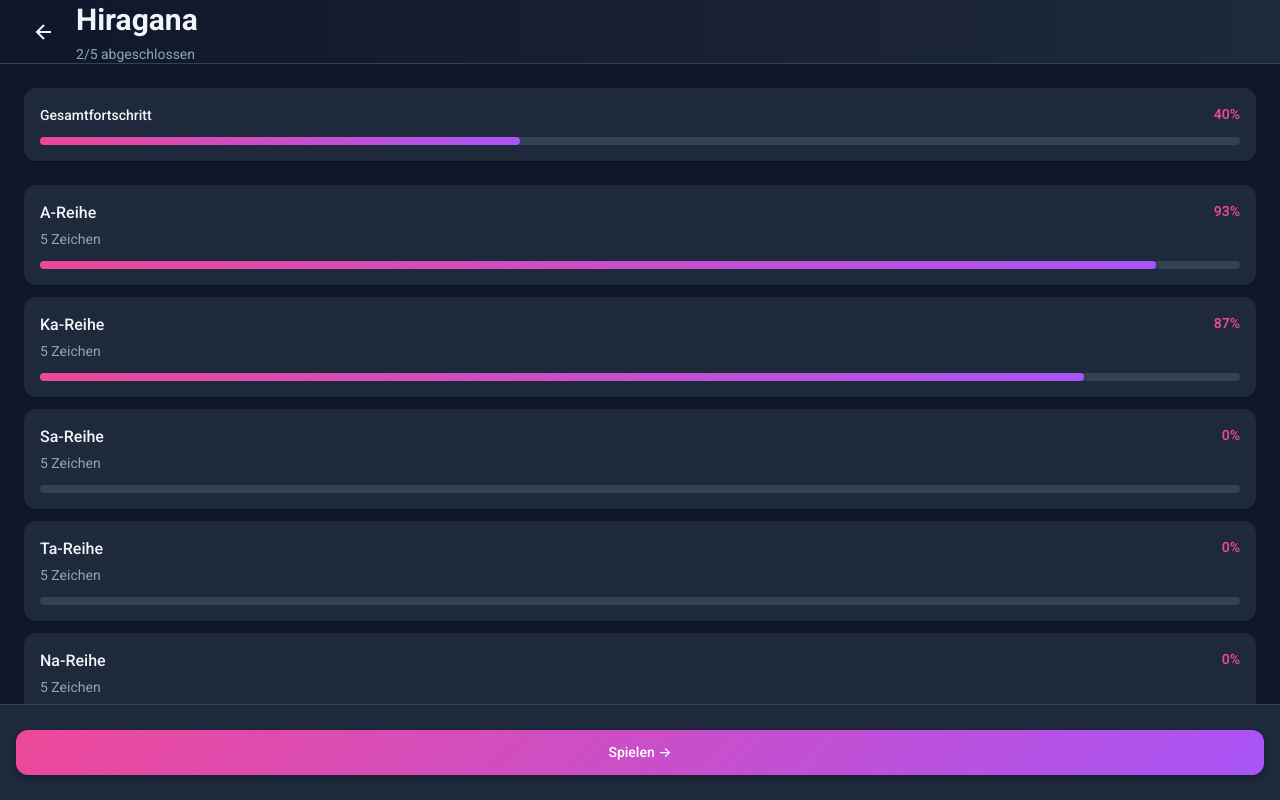
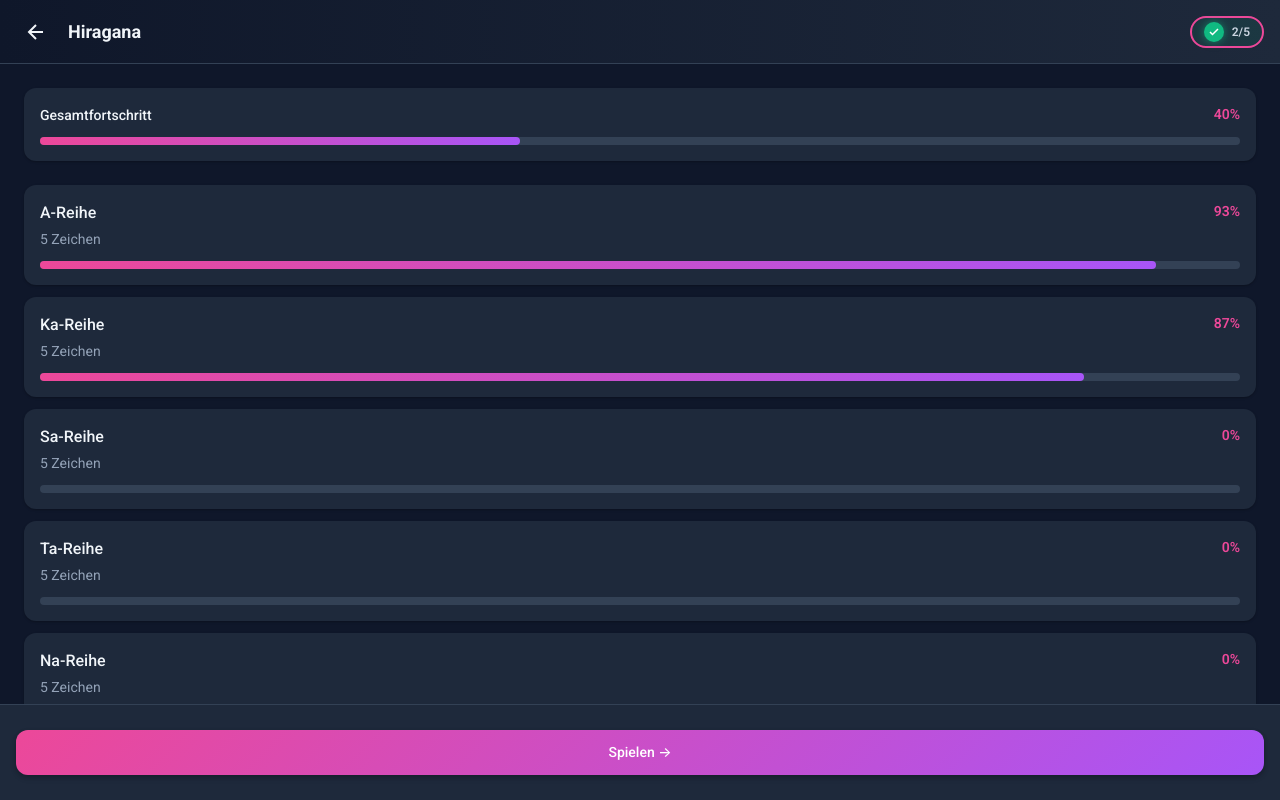
Before and after one commit to MichalSy/japanese-cards, a React (Vite) app: page /japanese-cards/content/1 in a window 1280 px wide. Built offline with nearby package versions, Linux system fonts and the light colour scheme.

Commit message:
Fix: Unified single-line header with progress badge, placeholder back button icon

```diff
--- a/src/components/Layout.jsx
+++ b/src/components/Layout.jsx
@@ -13,9 +13,11 @@ export function AppLayout({ children }) {
   )
 }
 
-export function AppHeader({ children, onBack }) {
+export function AppHeader({ children, onBack, progress }) {
   return (
-    <div className="header">
+    <div className="header" style={{ display: 'flex', alignItems: 'center', justifyContent: 'space-between' }}>
+      {/* Back Button or Placeholder */}
+      <div style={{ width: '40px', height: '40px', display: 'flex', alignItems: 'center', justifyContent: 'center', flexShrink: 0 }}>
         {onBack && (
           <button
             onClick={onBack}
@@ -39,7 +41,44 @@ export function AppHeader({ children, onBack }) {
             </svg>
           </button>
         )}
+      </div>
+
+      {/* Title */}
+      <div style={{ flex: 1, minWidth: 0 }}>
         {children}
+      </div>
+
+      {/* Progress Badge */}
+      {progress && (
+        <div style={{
+          display: 'flex',
+          alignItems: 'center',
+          gap: 'var(--spacing-2)',
+          padding: 'var(--spacing-1) var(--spacing-3)',
+          backgroundColor: 'rgba(16, 185, 129, 0.1)',
+          border: '2px solid var(--color-primary)',
+          borderRadius: '9999px',
+          flexShrink: 0
+        }}>
+          <div style={{
+            width: '20px',
+            height: '20px',
+            borderRadius: '50%',
+            backgroundColor: '#10b981',
+            boxShadow: '0 0 8px rgba(16, 185, 129, 0.6)',
+            display: 'flex',
+            alignItems: 'center',
+            justifyContent: 'center'
+          }}>
+            <svg width="12" height="12" viewBox="0 0 24 24" fill="none" stroke="white" strokeWidth="3">
+              <polyline points="20 6 9 17 4 12"/>
+            </svg>
+          </div>
+          <span style={{ fontSize: '12px', fontWeight: '600', color: 'var(--color-text-secondary)' }}>
+            {progress}
+          </span>
+        </div>
+      )}
     </div>
   )
 }
--- a/src/index.css
+++ b/src/index.css
@@ -144,7 +144,8 @@ body {
   border-bottom: 1px solid var(--color-surface-light);
   display: flex;
   align-items: center;
-  padding: 0 var(--spacing-6);
+  justify-content: space-between;
+  padding: 0 var(--spacing-4);
   gap: var(--spacing-3);
 }
 
@@ -198,6 +199,10 @@ body {
 }
 
 /* Text Sizes */
+.text-xs {
+  font-size: 12px;
+}
+
 .text-sm {
   font-size: 14px;
 }
@@ -207,7 +212,7 @@ body {
 }
 
 .text-lg {
-  font-size: 20px;
+  font-size: 18px;
 }
 
 .text-xl {
--- a/src/pages/ContentTypeView.jsx
+++ b/src/pages/ContentTypeView.jsx
@@ -24,11 +24,8 @@ export default function ContentTypeView() {
 
   return (
     <AppLayout>
-      <AppHeader onBack={() => navigate('/')}>
-        <div>
-          <h1 className="text-2xl font-bold" style={{ color: 'var(--color-text-primary)', margin: 0 }}>{data.name}</h1>
-          <p className="text-sm" style={{ color: 'var(--color-text-tertiary)', margin: 'var(--spacing-1) 0 0 0' }}>{completedCount}/{totalCount} abgeschlossen</p>
-        </div>
+      <AppHeader onBack={() => navigate('/')} progress={`${completedCount}/${totalCount}`}>
+        <h1 className="text-lg font-bold" style={{ color: 'var(--color-text-primary)', margin: 0 }}>{data.name}</h1>
       </AppHeader>
 
       <AppContent>
--- a/src/pages/GameModeSelector.jsx
+++ b/src/pages/GameModeSelector.jsx
@@ -24,10 +24,7 @@ export default function GameModeSelector() {
   return (
     <AppLayout>
       <AppHeader onBack={() => navigate(`/content/${contentType}`)}>
-        <div style={{ flex: 1, minWidth: 0 }}>
-          <h1 className="text-lg font-bold" style={{ color: 'var(--color-text-primary)', margin: 0, overflow: 'hidden', textOverflow: 'ellipsis', whiteSpace: 'nowrap' }}>{groupName}</h1>
-          <p className="text-sm text-tertiary">Wähle einen Modus</p>
-        </div>
+        <h1 className="text-lg font-bold" style={{ color: 'var(--color-text-primary)', margin: 0, overflow: 'hidden', textOverflow: 'ellipsis', whiteSpace: 'nowrap' }}>{groupName}</h1>
       </AppHeader>
 
       <AppContent>
--- a/src/pages/GameScreen.jsx
+++ b/src/pages/GameScreen.jsx
@@ -22,17 +22,7 @@ export default function GameScreen() {
   return (
     <AppLayout>
       <AppHeader onBack={() => navigate(-1)}>
-        <div style={{ flex: 1 }}>
-          <h1 className="text-lg font-bold" style={{ color: 'var(--color-text-primary)', margin: 0 }}>{modeNames[modeId]}</h1>
-          <p className="text-sm text-tertiary">Score: 0 / 15</p>
-        </div>
-        <button style={{ padding: 'var(--spacing-2)', backgroundColor: 'transparent', border: 'none', borderRadius: '50%', cursor: 'pointer', color: 'var(--color-text-primary)' }}>
-          <svg width="20" height="20" viewBox="0 0 24 24" fill="none" stroke="currentColor" strokeWidth="2">
-            <circle cx="12" cy="12" r="1"/>
-            <circle cx="19" cy="12" r="1"/>
-            <circle cx="5" cy="12" r="1"/>
-          </svg>
-        </button>
+        <h1 className="text-lg font-bold" style={{ color: 'var(--color-text-primary)', margin: 0 }}>{modeNames[modeId]}</h1>
       </AppHeader>
 
       <AppContent>
--- a/src/pages/MainMenu.jsx
+++ b/src/pages/MainMenu.jsx
@@ -23,10 +23,7 @@ export default function MainMenu() {
   return (
     <AppLayout>
       <AppHeader>
-        <div>
-          <h1 className="text-lg font-bold" style={{ color: 'var(--color-text-primary)', margin: 0 }}>Japanese Cards</h1>
-          <p className="text-xs" style={{ color: 'var(--color-text-tertiary)', margin: '2px 0 0 0' }}>Learn Japanese</p>
-        </div>
+        <h1 className="text-lg font-bold" style={{ color: 'var(--color-text-primary)', margin: 0 }}>Japanese Cards</h1>
       </AppHeader>
 
       <AppContent>
```
Lines whose indentation alone changed are shown as unchanged.
